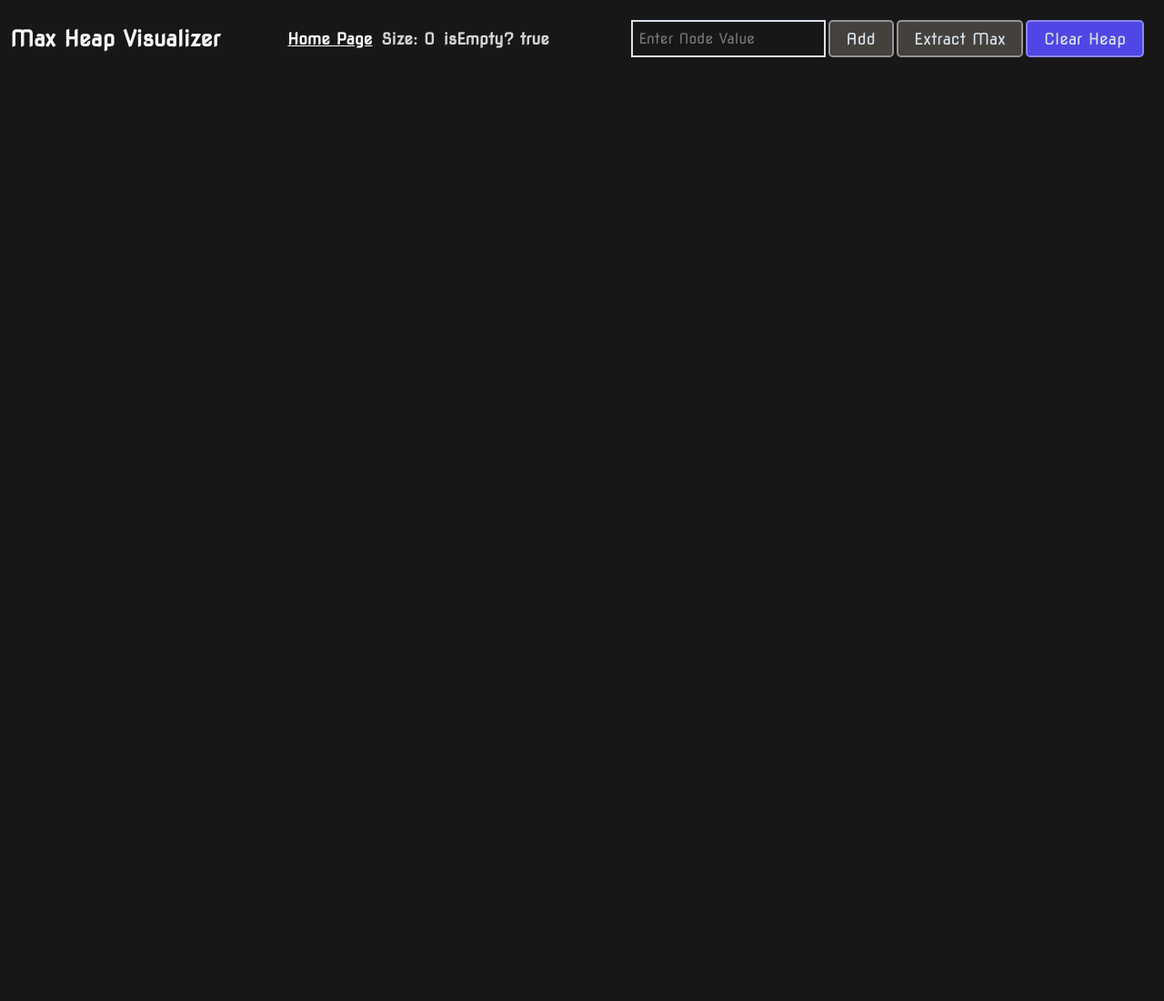
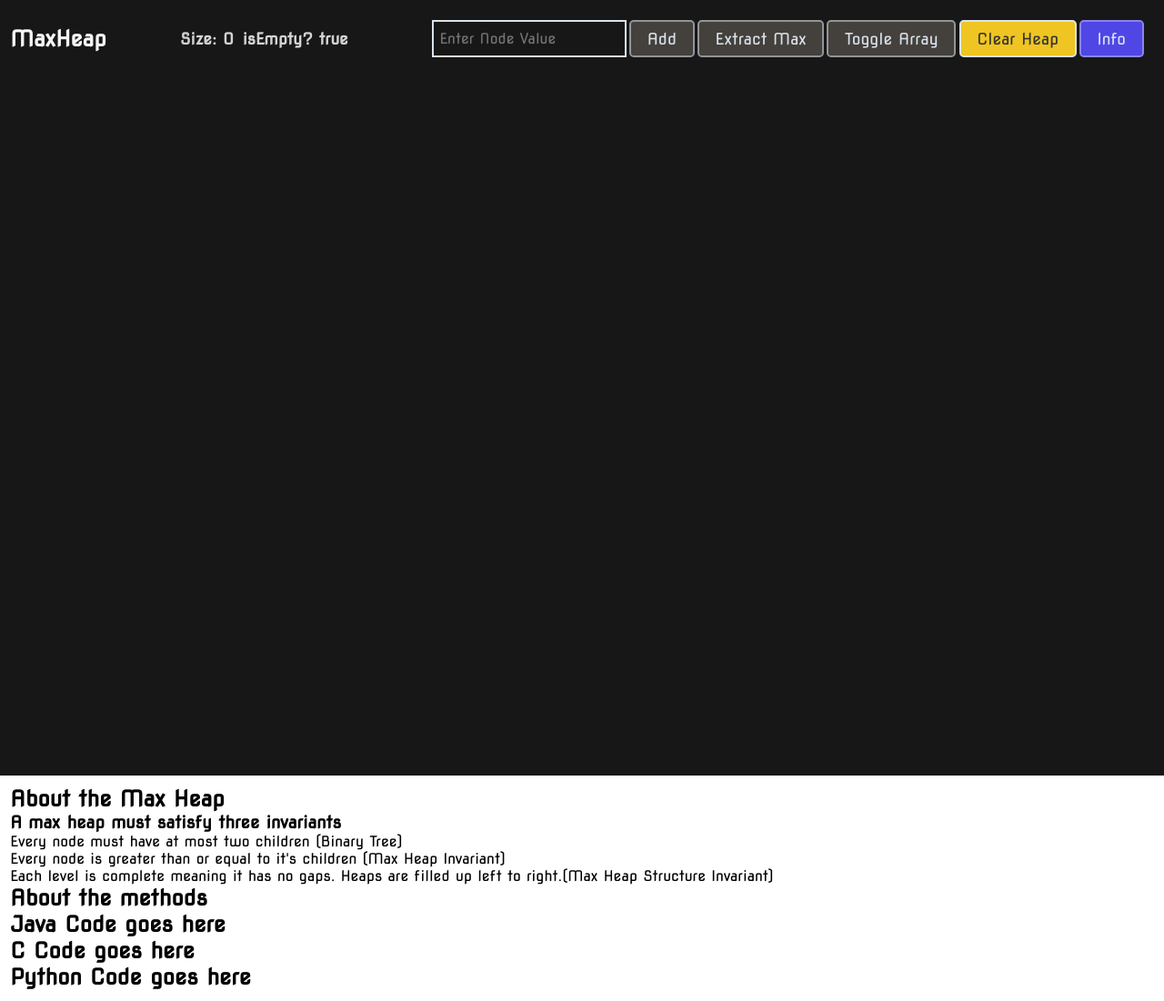
Before and after one commit to rogerb5/data-structure-visualizer, a PHP site: page /maxheap.html in a window 1280 px wide. Shown: the whole page at 91% size. Before the commit the page ends 63 px from the top, so only its background shows below. Run offline with PHP 8.4, Linux system fonts and the light colour scheme.

Commit message:
add style changes and start modal

```diff
--- a/css/heap.css
+++ b/css/heap.css
@@ -5,7 +5,7 @@
 @keyframes swapAnimation {
     50% {
         color: #FEF08A;
-        transform: scale(1.2);
+        transform: scale(1.1);
     }
 }
 
@@ -64,10 +64,6 @@ a.link {
     text-decoration: underline;
 }
 
-nav h1 {
-    font-family: ;
-}
-
 nav.navigation-bar {
     background-color: var(--nav-bg-color);
     padding: var(--primary-padding);
@@ -110,6 +106,12 @@ button:last-child {
     border: 2px solid #8a84ee;
 }
 
+button:nth-last-child(2) {
+    background-color: rgb(238, 197, 34);
+    border: 2px solid var(--primary-border-color);
+    color: #333;
+}
+
 button:hover {
     cursor: pointer;
 }
@@ -121,6 +123,7 @@ main {
     padding: var(--primary-padding);
     display: flex;
     align-items: center;
+    overflow-y: scroll;
 }
 
 /*********************************** MaxHeap container */
@@ -128,6 +131,13 @@ div.maxheap-container {
     display: grid;
     margin: 3rem auto;
 }
+
+div.maxheap-container.array-version {
+    display: flex;
+    overflow-y: scroll;
+    border: 2px solid var(--primary-border-color);
+}
+
 
 .level {
     display: grid;
@@ -167,7 +177,7 @@ section.info-section p {
 
 /*************************** Node Styling ************/
 .node {
-    border: 3px solid var(--primary-border-color);
+    border: 3px solid #929598;
     border-radius: 0.4rem;
     background-color: var(--node-color);
     padding: 0.4rem 1rem 0.4rem 1rem;
@@ -176,6 +186,14 @@ section.info-section p {
     transition: all 500ms cubic-bezier(0.075, 0.82, 0.165, 1);
     text-align: center;
     margin: 0.2rem;
+}
+
+.node:hover {
+    cursor: pointer;
+}
+
+.node.node-hover {
+    background-color: var(--btn-bg-color);
 }
 
 .node.clear {
@@ -202,12 +220,27 @@ section.info-section p {
     transition: background-color 1s;
 }
 
+
+/******** Modal Styling ********************/
+section.modal {
+    padding: var(--primary-padding);
+    width: 100%;
+    height: 100%;
+}
+
 /* Mobile Screen Settings ******************/
-@media screen and (max-width: 500px) {
+@media screen and (max-width: 770px) {
     nav.navigation-bar {
         flex-direction: column;
         flex-wrap: wrap;
-        min-height: 20vh;
         padding: 1rem;
     }
+
+    button {
+        padding: 0rem;
+    }
+
+    main {
+        overflow-y: scroll;
+    }
 }
--- a/js/structures/maxheap-ui.js
+++ b/js/structures/maxheap-ui.js
@@ -4,6 +4,9 @@ const maxHeap = new MaxHeap();
 const addBtn = document.querySelector('button.add-btn');
 const extractBtn = document.querySelector('button.extract-btn');
 const clearBtn = document.querySelector('button.clear-btn');
+const arrayBtn = document.querySelector('button.array-btn');
+const maxHeapContainer = document.querySelector('div.maxheap-container');
+
 const input = document.querySelector('input.node-value');
 const errorMsg = document.querySelector('p#error-msg');
 
@@ -19,6 +22,15 @@ clearBtn.addEventListener('click', () => {
     maxHeap.clear();
 });
 
+arrayBtn.addEventListener('click', () => {
+    maxHeapContainer.classList.toggle('array-version');
+    if (!maxHeapContainer.classList.contains('array-version')) {
+        arrayBtn.innerHTML = `Toggle Array`;
+    } else {
+        arrayBtn.innerHTML = `Toggle Heap`;
+    }
+})
+
 // keyboard enter event
 document.addEventListener('keyup', (e) => {
     if (e.key === 'Enter') {
@@ -30,6 +42,10 @@ function addInput() {
     const inputValue = parseInt(input.value);
     if (isNaN(inputValue)) {
         errorMsg.classList.add('active');
+        setTimeout(() => {
+            console.log('hihi')
+            errorMsg.classList.remove('active');
+        }, 3000);
         return;
     } else {
         errorMsg.classList.remove('active');
--- a/js/structures/maxheap.js
+++ b/js/structures/maxheap.js
@@ -1,5 +1,35 @@
 class MaxHeapUI {
     constructor() {
+    }
+
+    highlightFamily(index) {
+        const parentNode = document.querySelectorAll('.node')[index];
+        const leftChildIndex = this.getLeftChildIndex(index);
+        const rightChildIndex = this.getRightChildIndex(index);
+        parentNode.classList.add('node-hover');
+        if (leftChildIndex < this.size) {
+            const leftChildNode = document.querySelectorAll('.node')[leftChildIndex];
+            leftChildNode.classList.add('node-hover');
+        }
+        if (rightChildIndex < this.size) {
+            const rightChildNode = document.querySelectorAll('.node')[rightChildIndex];
+            rightChildNode.classList.add('node-hover');
+        }
+    }
+
+    removeHighlight(index) {
+        const parentNode = document.querySelectorAll('.node')[index];
+        const leftChildIndex = this.getLeftChildIndex(index);
+        const rightChildIndex = this.getRightChildIndex(index);
+        parentNode.classList.remove('node-hover');
+        if (leftChildIndex < this.size) {
+            const leftChildNode = document.querySelectorAll('.node')[leftChildIndex];
+            leftChildNode.classList.remove('node-hover');
+        }
+        if (rightChildIndex < this.size) {
+            const rightChildNode = document.querySelectorAll('.node')[rightChildIndex];
+            rightChildNode.classList.remove('node-hover');
+        }
     }
 
     startExtractMaxAnimation(firstHeapIndex, lastHeapIndex) {
@@ -27,6 +57,19 @@ class MaxHeapUI {
         }, 1000);
     }
 
+    addRemoveHover() {
+        const allNodes = document.querySelectorAll('.node');
+        allNodes.forEach((node, index) => {
+            node.addEventListener('mouseenter', () => {
+                this.highlightFamily(index);
+            });
+
+            node.addEventListener('mouseleave', () => {
+                this.removeHighlight(index);
+            });
+        });
+    }
+
     createHeapLevels() {
         const baseFontSize = 12;
         const container = document.querySelector('div.maxheap-container');
@@ -48,8 +91,9 @@ class MaxHeapUI {
                 i++;
             }
             i--;
-            row.style.gridTemplateColumns = `repeat(${elementsInRow}, minmax(${columnWidthPercentage}%, 1fr))`;
+            row.style.gridTemplateColumns = `repeat(${elementsInRow}, minmax(${columnWidthPercentage / 2}%, 1fr))`;
         }
+        this.addRemoveHover();
     }
 }
 
@@ -156,28 +200,24 @@ class MaxHeap extends MaxHeapUI {
     }
 
     clear() {
-        // const maxHeapContainer = document.querySelector('div.maxheap-container');
         const allNodes = document.querySelectorAll('.node');
         allNodes.forEach((node, index) => {
             setTimeout(() => {
                 node.classList.add('clear');
             }, index * 100)
         })
-
         this.data = [];
         this.size = 0;
         this.isEmpty();
         this.getSize();
-
-        // maxHeapContainer.innerHTML = '';
     }
 
-    // buildMaxHeap() {
-    //     const lastNonLeafIndex = Math.floor(this.size / 2) - 1;
-    //     for (let i = lastNonLeafIndex; i >= 0; i--) {
-    //         this.heapifyDown(i);
-    //     }
-    // }
+    buildMaxHeap() { // not used
+        const lastNonLeafIndex = Math.floor(this.size / 2) - 1;
+        for (let i = lastNonLeafIndex; i >= 0; i--) {
+            this.heapifyDown(i);
+        }
+    }
 
     toString() {
         let result = '[';
--- a/maxheap.html
+++ b/maxheap.html
@@ -12,9 +12,8 @@
 
 <body>
     <nav class="navigation-bar">
-        <h1>Max Heap Visualizer</h1>
+        <h1>MaxHeap</h1>
         <section class="info-section">
-            <a class="link" href="index.html">Home Page</a>
             <p class="size-output">Size: 0</p>
             <p class="isEmpty-output">isEmpty? true</p>
         </section>
@@ -22,7 +21,9 @@
             <input type="text" class="node-value" placeholder="Enter Node Value">
             <button class="add-btn">Add</button>
             <button class="extract-btn">Extract Max</button>
+            <button class="array-btn">Toggle Array</button>
             <button class="clear-btn">Clear Heap</button>
+            <button class="#" class="modal">Info</button>
         </section>
     </nav>
 
@@ -37,6 +38,34 @@
         <div class="maxheap-container"></div>
     </main>
 
+    <section class="modal">
+        <h2>About the Max Heap</h2>
+        <h3>A max heap must satisfy three invariants</h3>
+        <ul>
+            <li>Every node must have at most two children (Binary Tree)</li>
+            <li>Every node is greater than or equal to it's children (Max Heap Invariant)</li>
+            <li>Each level is complete meaning it has no gaps. Heaps are filled up left to right.(Max Heap Structure
+                Invariant)
+            </li>
+        </ul>
+
+        <article class="k-article">
+            <h2>About the methods</h2>
+        </article>
+
+        <article class="java-article">
+            <h2>Java Code goes here</h2>
+        </article>
+
+        <article class="c-article">
+            <h2>C Code goes here</h2>
+        </article>
+
+        <article class="p-article">
+            <h2>Python Code goes here</h2>
+        </article>
+    </section>
+
     <!--Use type=module to import/export classes and src test file-->
     <script type="module" src="js/structures/maxheap-ui.js"></script>
 </body>
```
